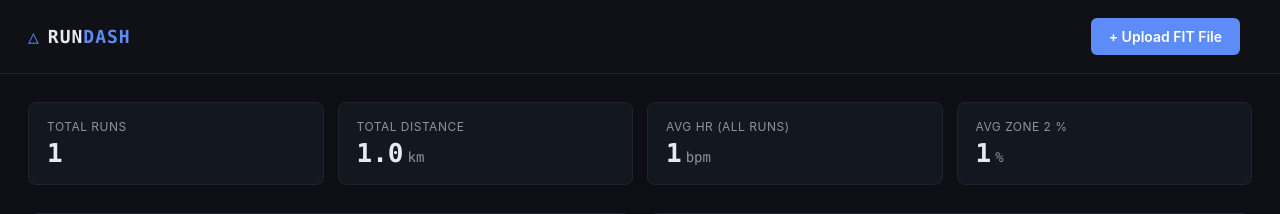
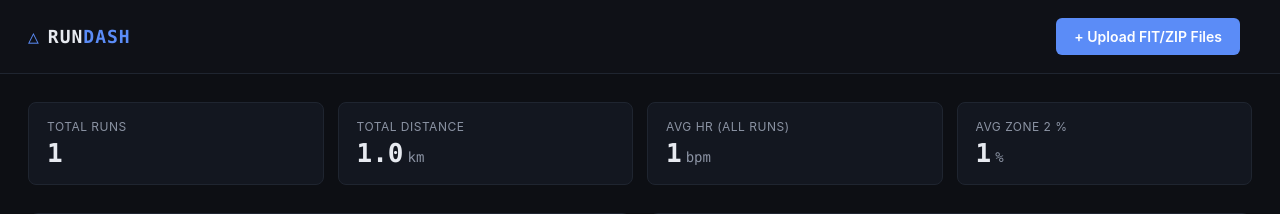
Before and after one commit to crackle69224/running-dashboard, a FastAPI app: page / in a window 1280 px wide. Shown: the top 214 px of the page. Run offline with FastAPI, Linux system fonts and the light colour scheme; tables that the repository leaves empty hold one stand-in row (values such as "Sample post").

Commit message:
Support uploading zipped FIT files and multiple files at once

```diff
--- a/app/main.py
+++ b/app/main.py
@@ -1,4 +1,6 @@
+import io
 import tempfile
+import zipfile
 from pathlib import Path
 
 from fastapi import FastAPI, UploadFile, File, HTTPException
@@ -25,27 +27,57 @@
     return templates.TemplateResponse("index.html", {"request": request, "max_hr": MAX_HR, "zone_colors": ZONE_COLORS})
 
 
-@app.post("/api/upload")
-async def upload_fit(file: UploadFile = File(...)):
-    if not file.filename.lower().endswith(".fit"):
-        raise HTTPException(400, "Only .fit files are supported")
-
+def _parse_and_store(fit_bytes: bytes, filename: str) -> dict:
     with tempfile.NamedTemporaryFile(suffix=".fit", delete=False) as tmp:
-        tmp.write(await file.read())
+        tmp.write(fit_bytes)
         tmp_path = tmp.name
-
     try:
-        run_summary, records = parse_fit_file(tmp_path, file.filename)
-    except Exception as e:
-        raise HTTPException(400, f"Failed to parse FIT file: {e}")
+        run_summary, records = parse_fit_file(tmp_path, filename)
     finally:
         Path(tmp_path).unlink(missing_ok=True)
 
     if not records:
-        raise HTTPException(400, "No record data found in FIT file")
+        raise ValueError("No record data found in FIT file")
 
     run_id = db.insert_run(run_summary, records)
     return {"id": run_id, **run_summary}
+
+
+@app.post("/api/upload")
+async def upload_fit(files: list[UploadFile] = File(...)):
+    results = []
+    errors = []
+
+    for file in files:
+        name_lower = file.filename.lower()
+        content = await file.read()
+
+        if name_lower.endswith(".zip"):
+            try:
+                with zipfile.ZipFile(io.BytesIO(content)) as zf:
+                    fit_names = [n for n in zf.namelist() if n.lower().endswith(".fit")]
+                    if not fit_names:
+                        errors.append({"filename": file.filename, "error": "Zip contains no .fit file"})
+                        continue
+                    for fit_name in fit_names:
+                        try:
+                            results.append(_parse_and_store(zf.read(fit_name), fit_name))
+                        except Exception as e:
+                            errors.append({"filename": fit_name, "error": str(e)})
+            except zipfile.BadZipFile:
+                errors.append({"filename": file.filename, "error": "Invalid zip file"})
+        elif name_lower.endswith(".fit"):
+            try:
+                results.append(_parse_and_store(content, file.filename))
+            except Exception as e:
+                errors.append({"filename": file.filename, "error": str(e)})
+        else:
+            errors.append({"filename": file.filename, "error": "Only .fit or .zip files are supported"})
+
+    if not results and errors:
+        raise HTTPException(400, errors[0]["error"])
+
+    return {"uploaded": results, "errors": errors}
 
 
 @app.get("/api/runs")
--- a/app/static/dashboard.js
+++ b/app/static/dashboard.js
@@ -223,21 +223,33 @@
 });
 
 document.getElementById("fitInput").addEventListener("change", async (e) => {
-  const file = e.target.files[0];
-  if (!file) return;
+  const files = Array.from(e.target.files || []);
+  if (files.length === 0) return;
   const status = document.getElementById("uploadStatus");
-  status.textContent = "Uploading…";
+  status.textContent = `Uploading ${files.length} file(s)…`;
   status.className = "upload-status";
 
   const formData = new FormData();
-  formData.append("file", file);
+  files.forEach(f => formData.append("files", f));
 
   try {
     const res = await fetch("/api/upload", { method: "POST", body: formData });
     const data = await res.json();
     if (!res.ok) throw new Error(data.detail || "Upload failed");
-    status.textContent = `Added run: ${data.distance_km} km`;
-    status.className = "upload-status success";
+
+    const uploaded = data.uploaded || [];
+    const errors = data.errors || [];
+
+    if (uploaded.length && !errors.length) {
+      status.textContent = `Added ${uploaded.length} run(s)`;
+      status.className = "upload-status success";
+    } else if (uploaded.length && errors.length) {
+      status.textContent = `Added ${uploaded.length} run(s), ${errors.length} failed`;
+      status.className = "upload-status error";
+    } else {
+      status.textContent = errors.map(e => e.error).join("; ") || "Upload failed";
+      status.className = "upload-status error";
+    }
     await refreshAll();
   } catch (err) {
     status.textContent = err.message;
--- a/app/templates/index.html
+++ b/app/templates/index.html
@@ -14,8 +14,8 @@
       <span class="brand-name">RUN<span class="accent">DASH</span></span>
     </div>
     <div class="upload-area">
-      <input type="file" id="fitInput" accept=".fit" hidden>
-      <button id="uploadBtn" class="btn-primary">+ Upload FIT File</button>
+      <input type="file" id="fitInput" accept=".fit,.zip" multiple hidden>
+      <button id="uploadBtn" class="btn-primary">+ Upload FIT/ZIP Files</button>
       <span id="uploadStatus" class="upload-status"></span>
     </div>
   </header>
```
